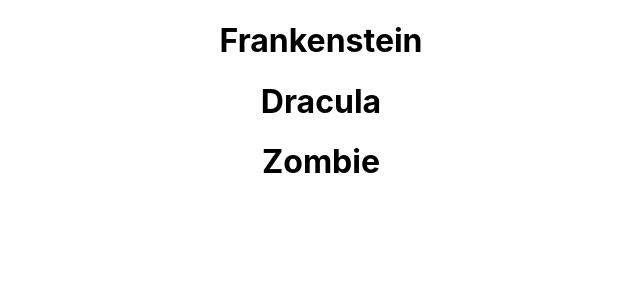
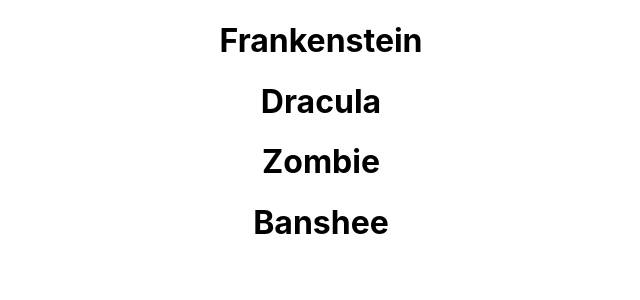
Before and after one commit to vmussato/monsters-holodex, a React (Create React App) app: page / in a window 1280 px wide. Shown: the top 300 px of the page, without its empty margins (319-959 px from the left). Built offline with nearby package versions, Linux system fonts and the light colour scheme.

Commit message:
Adding a new monster to test ssh key

```diff
--- a/src/App.js
+++ b/src/App.js
@@ -19,6 +19,10 @@ class App extends Component {
         {
           name: 'Zombie',
           id: 'asw1'
+        },
+        {
+          name: 'Banshee',
+          id: 'asw5'
         }
       ]
     }
```
